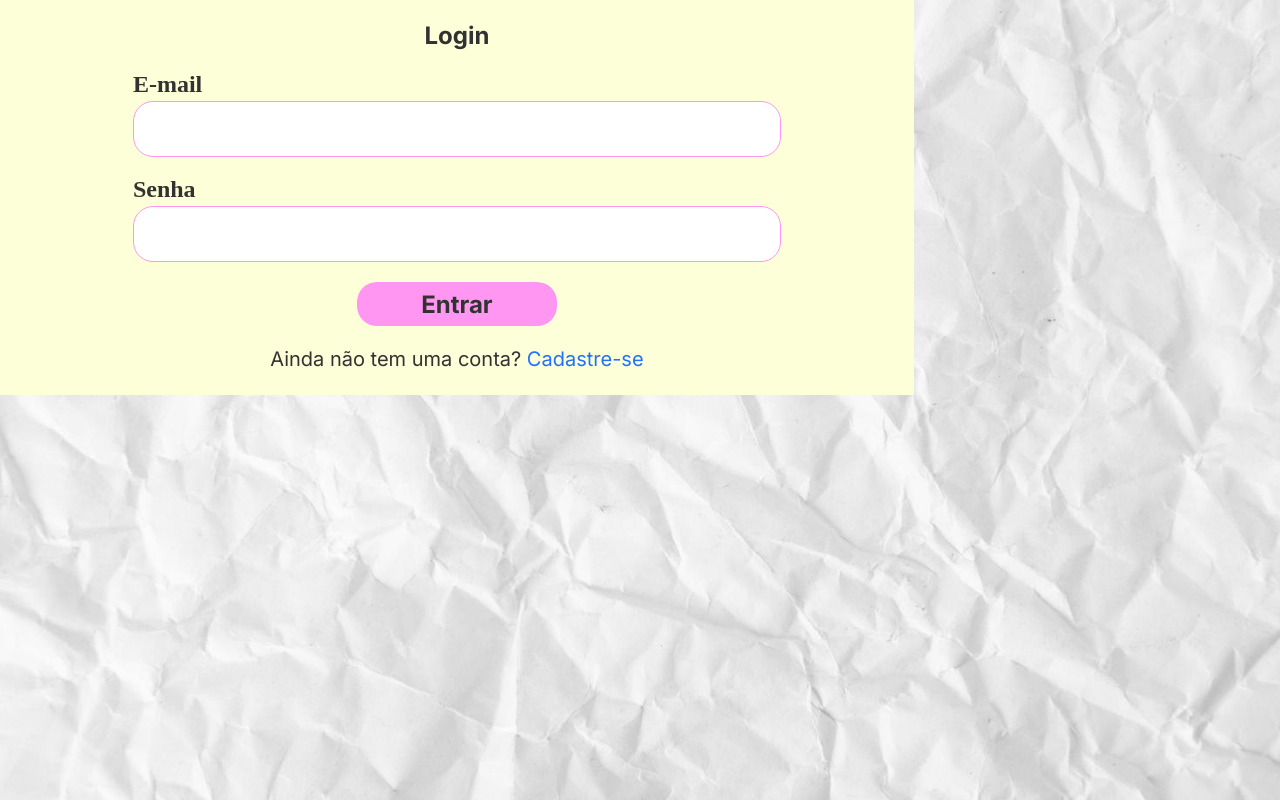
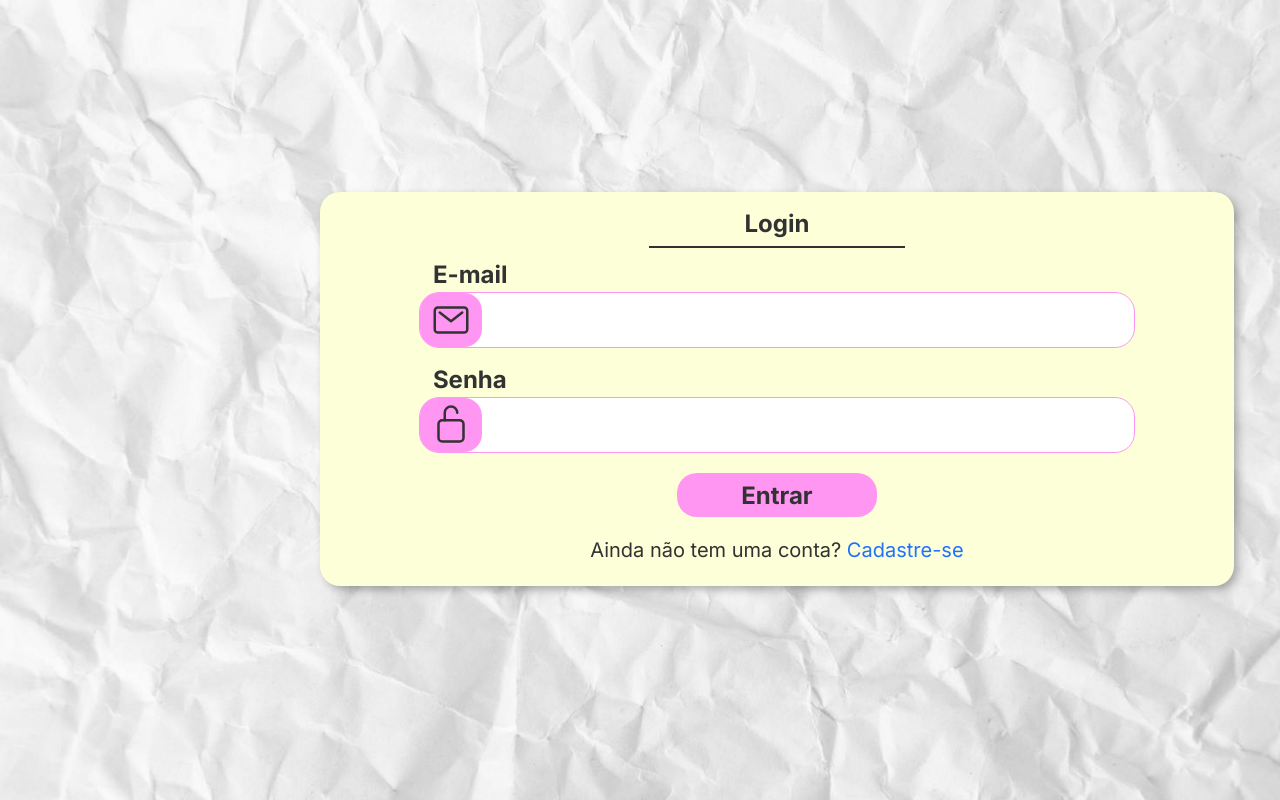
Before and after one commit to Vinescle/Tcc-cherry-blossom, a PHP site: page /cadastro-e-login/login.php in a window 1280 px wide. Run offline with PHP 8.4, Linux system fonts and the light colour scheme.

Commit message:
Tela de login pronta!

```diff
--- a/cadastro-e-login/login.php
+++ b/cadastro-e-login/login.php
@@ -4,10 +4,9 @@
 <head>
     <meta charset="UTF-8">
     <link rel="stylesheet" href="../css/reset.css">
-    <link rel="stylesheet" href="../css/cadastro.css">
     <title>Cherry Blossom - Cadastro</title>
     <style>
-       @import url('https://fonts.googleapis.com/css2?family=Inter:wght@100;400;500;700&display=swap');
+        @import url('https://fonts.googleapis.com/css2?family=Inter:wght@100;400;500;700&display=swap');
 
         * {
             color: #323232;
@@ -27,23 +26,45 @@
             display: flex;
             flex-direction: column;
             align-items: center;
+            gap: 15px;
+            margin: 15% 25% 10% 25%;
+            border-radius: 20px;
+            box-shadow: 4px 4px 10px -1px rgba(0, 0, 0, 0.32)
         }
 
-        .conteiner-titulo{
+        .conteiner-titulo {
+            width: 256px;
+            border-bottom: 2px solid #323232;
+        }
+
+        .conteiner-titulo p {
             font-size: 24px;
             font-weight: bold;
+            text-align: center;
+            margin: 20px 0 10px 0;
         }
 
         .config-tamanho {
             width: 642px;
-            height:52px;
+            height: 52px;
             border: solid 1px #FF97F2;
             border-radius: 20px;
+            padding-left: 70px;
+            font-size: 20px;
+            font-family: 'Inter', sans-serif;
+            outline: none;
         }
 
-        .input-text{
+        .input-text {
             font-size: 24px;
-            font-weight: bold;
+            font-weight: 700;
+            margin-left: 14px;
+            font-family: 'Inter', sans-serif;
+        }
+
+        .input-corpo{
+            position: relative;
+            align-items: center;
         }
 
         form {
@@ -59,14 +80,34 @@
             gap: 5px;
         }
 
-        .form-end{
+        .icon-config{
+            width: 40px;
+            height: 40px;
+        }
+
+        .carta{
+            margin:2.5px 0.5px 0 0;
+        }
+
+        .input-button {
+            width: 62px;
+            height: 54px;
+            border-radius: 18px;
+            border: none;
+            background-color: #FF97F2;
+            position: absolute;
+            top: 1px;
+            left: 1px;
+        }
+
+        .form-end {
             display: flex;
             flex-direction: column;
             align-items: center;
             gap: 3px;
         }
 
-        .form-end-submit input{
+        .form-end-submit input {
             font-size: 24px;
             font-weight: bold;
             width: 200px;
@@ -74,33 +115,56 @@
             background-color: #FF97F2;
             border: none;
             border-radius: 20px;
+            cursor: pointer;
 
         }
 
-        .form-end-text p{
+        .form-end-submit input:hover{
+            background-color: #EC55D9;
+            cursor: pointer;
+        }
+
+        .form-end-text p {
             font-size: 20px;
             font-weight: 400;
         }
 
-        .form-end-text a{
-            color:#2271FD;
+        .form-end-text a {
+            color: #2271FD;
         }
     </style>
 </head>
 
 <body>
+    <script type="module" src="https://unpkg.com/ionicons@5.5.2/dist/ionicons/ionicons.esm.js"></script>
+    <script nomodule src="https://unpkg.com/ionicons@5.5.2/dist/ionicons/ionicons.js"></script>
+
     <div class="conteiner">
         <div class="conteiner-titulo">
             <p>Login</p>
         </div>
         <form action="#" method="post">
             <div class="input">
-                <label class="input-text">E-mail</label>
-                <input class="config-tamanho" type="email" name="email">
+                <div>
+                    <label class="input-text">E-mail</label>
+                </div>
+                <div class="input-corpo">
+                    <button class="input-button" type="submit" disabled>
+                        <ion-icon class="icon-config carta" name="mail-outline"></ion-icon>
+                    </button>
+                    <input class="config-tamanho" type="email" name="email">
+                </div>
             </div>
             <div class="input">
-                <label class="input-text">Senha</label>
-                <input class="config-tamanho" type="password" name="senha">
+                <div>
+                    <label class="input-text">Senha</label>
+                </div>
+                <div class="input-corpo">
+                    <button class="input-button" disabled>
+                        <ion-icon class="icon-config" name="lock-open-outline"></ion-icon>
+                    </button>
+                    <input class="config-tamanho" type="password" name="senha">
+                </div>
             </div>
             <div class="form-end">
                 <div class="form-end-submit">
```
Also changed, not shown: imagens/icones/lock-open-outline.svg (added).
